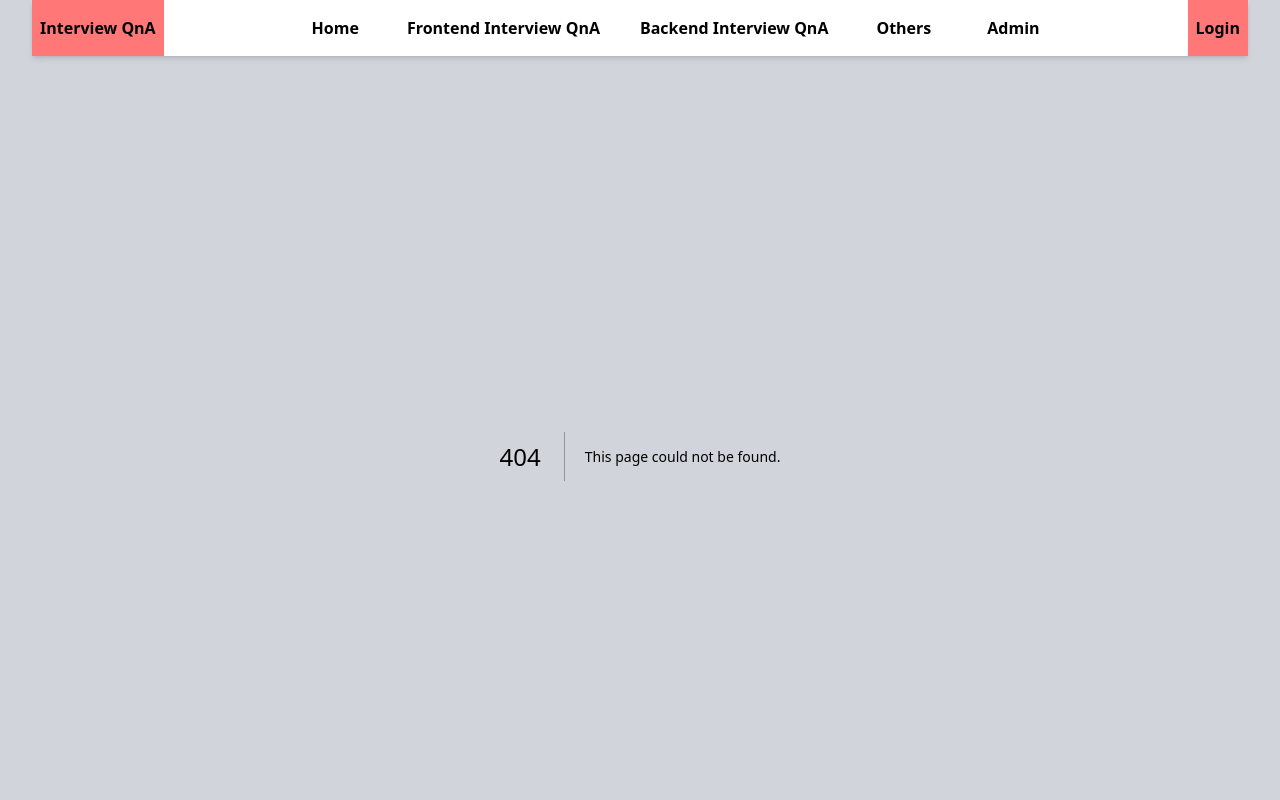
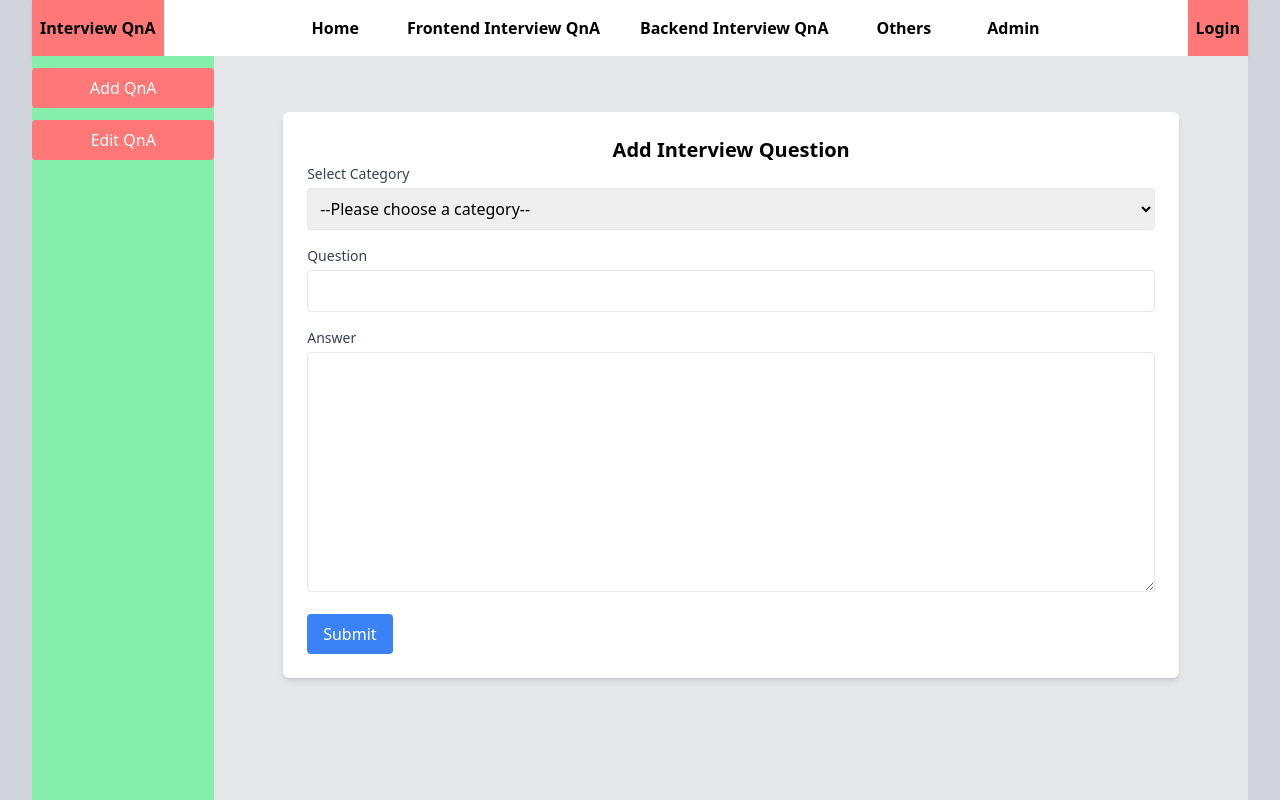
Before and after one commit to sojibjubayer/mern-interview-qna, a Next.js app: page /admin in a window 1280 px wide. Before the commit this address had no page. Shown: the top 800 px of the page. Built offline with nearby package versions, Linux system fonts and the light colour scheme.

Commit message:
admin page created with data post and get data from routes

```diff
--- /dev/null
+++ b/src/app/(frontend)/css3qna/page.js
@@ -0,0 +1,11 @@
+import React from 'react';
+
+const CSS3 = () => {
+    return (
+        <div>
+            CSS3
+        </div>
+    );
+};
+
+export default CSS3;
--- /dev/null
+++ b/src/app/(frontend)/html5qna/page.js
@@ -0,0 +1,40 @@
+"use client";
+import useQnA from '@/hooks/useQna';
+import React, { useState } from 'react';
+
+
+const HTML5 = () => {
+    const { allQnA, loading } = useQnA();
+    console.log(allQnA)
+    const [expandedQuestionId, setExpandedQuestionId] = useState(null);
+
+    // Toggle the visibility of the answer
+    const toggleAnswer = (id) => {
+        setExpandedQuestionId(expandedQuestionId === id ? null : id);
+    };
+
+    return (
+        <div className='h-screen flex flex-col gap-4 p-2 rounded-md'>
+            <h3>HTML Interview Question and Answer</h3>
+            {loading ? (
+                <p>Loading...</p>
+            ) : (
+                allQnA?.filter(filteredQna => filteredQna.qtype === 'HTML5').map((qna, index) => (
+                    <div key={qna._id} className=''>
+                        <div
+                            className='bg-white p-3 cursor-pointer'
+                            onClick={() => toggleAnswer(qna._id)}
+                        >
+                            <p>{index + 1}. {qna.question}</p>
+                            {expandedQuestionId === qna._id && (
+                                <p className='mt-2'>{qna.answer}</p>
+                            )}
+                        </div>
+                    </div>
+                ))
+            )}
+        </div>
+    );
+};
+
+export default HTML5;
--- /dev/null
+++ b/src/app/admin/page.js
@@ -0,0 +1,116 @@
+"use client";
+
+import React from "react";
+import toast, { Toaster } from "react-hot-toast";
+
+
+const AdminPage = () => {
+
+  const handleSubmit = async (e) => {
+    e.preventDefault();
+    const form = e.target;
+    const qtype = form.category.value;
+    const question = form.question.value;
+    const answer = form.answer.value;
+    const data = { qtype, question, answer };
+
+
+    try {
+      const resp = await fetch(`${process.env.NEXT_PUBLIC_BASE_URL}/api/add-qna`, {
+        method: "POST",
+        body: JSON.stringify(data),
+        headers: {
+          "Content-Type": "application/json",
+        },
+      });
+
+      const res = await resp.json();
+
+      if (res.message === "Item successfully inserted") {
+        toast.success('Question added successfully')
+      } else {
+        toast.error("Failed to insert item.");
+      }
+    } catch (error) {
+      console.error("Error inserting item:", error);
+      toast.error("An error occurred. Please try again.");
+    }
+
+    form.reset();
+  }
+
+  return (
+    <div className="h-screen flex">
+      {/* Sidebar */}
+      <div className="bg-green-300 w-[15%] h-screen flex flex-col gap-3 pt-3">
+        <button className="btn bg-[#ff7777] text-white py-2 px-4 rounded">Add QnA</button>
+        <button className="btn bg-[#ff7777] text-white py-2 px-4 rounded">Edit QnA</button>
+      </div>
+
+      {/* Main Content */}
+      <div className="bg-gray-200 w-[85%] p-4">
+        <div className="bg-white max-w-4xl mx-auto p-6 my-10 rounded-md shadow-md">
+          <p className="text-lg md:text-xl text-center font-semibold">Add Interview Question</p>
+          <form onSubmit={handleSubmit}>
+            {/* Category Selection */}
+            <div className="mb-4">
+              <label htmlFor="category" className="block text-sm font-medium text-gray-700">Select Category</label>
+              <select
+                id="category"
+                name="category"
+                required
+                className="w-full border p-2 mt-1 rounded"
+              >
+                <option value="">--Please choose a category--</option>
+                <option value="HTML5">HTML5</option>
+                <option value="CSS3">CSS3</option>
+                <option value="JAVASCRIPT">JavaScript</option>
+                <option value="REACT">React</option>
+                <option value="REDUX">Redux</option>
+                <option value="NEXTJS">Next.js</option>
+                <option value="NODEJS">Node.js</option>
+              </select>
+            </div>
+
+            {/* Question Input */}
+            <div className="mb-4">
+              <label htmlFor="question" className="block text-sm font-medium text-gray-700">Question</label>
+              <input
+                type="text"
+                id="question"
+                name="question"
+                required
+                className="w-full border p-2 mt-1 rounded"
+              />
+            </div>
+
+            {/* Answer Input */}
+            <div className="mb-4">
+              <label htmlFor="answer" className="block text-sm font-medium text-gray-700">Answer</label>
+              <textarea
+                type="text"
+                id="answer"
+                name="answer"
+                required
+                className="w-full border p-2 mt-1 rounded h-60"
+              />
+            </div>
+
+            {/* Submit Button */}
+            <button
+              type="submit"
+              className="btn bg-blue-500 text-white py-2 px-4 rounded hover:bg-blue-600 transition"
+            >
+              Submit
+            </button>
+          </form>
+        </div>
+      </div>
+
+      {/* Toast Notifications */}
+      <Toaster />
+    </div>
+  );
+};
+
+export default AdminPage;
--- /dev/null
+++ b/src/app/api/add-qna/route.js
@@ -0,0 +1,24 @@
+import { connectDB } from '@/lib/connectDB';
+import { NextResponse } from 'next/server';
+
+export async function POST(request) {
+    try {
+        // Parse the incoming JSON request body
+        const qna = await request.json();
+
+        // Connect to the database
+        const db = await connectDB();
+        const qnaCollection = db.collection('qna');
+
+        // Insert the document into the collection
+        const result = await qnaCollection.insertOne(qna);
+
+        // Return a successful response
+        return NextResponse.json({ message: "Item successfully inserted" });
+    } catch (error) {
+        console.error(error);
+
+        // Return an error response
+        return NextResponse.json({ message: "Something went wrong", error: error.message }, { status: 500 });
+    }
+}
--- /dev/null
+++ b/src/app/api/get-all-qna/route.js
@@ -0,0 +1,21 @@
+
+import { connectDB } from '@/lib/connectDB';
+
+
+import { NextResponse } from 'next/server';
+
+// export const dynamic="force-dynamic";
+export const GET=async()=>{
+
+
+    const db=await connectDB();
+    const qnaCollection=db.collection('qna')
+    try {
+       const allQna=await qnaCollection.find().toArray()
+       console.log(allQna)
+       return NextResponse.json(allQna)
+    } catch (error) {
+        return NextResponse.json({message:"something went wrong",error})
+
+    }
+}
--- /dev/null
+++ b/src/hooks/useQna.jsx
@@ -0,0 +1,27 @@
+// hooks/useQnA.js
+import { useState, useEffect } from 'react';
+import { getQnA } from '@/lib/getQnA';
+
+const useQnA = () => {
+    const [allQnA, setAllQnA] = useState([]);
+    const [loading, setLoading] = useState(true);
+
+    const fetchQnA = async () => {
+        try {
+            const data = await getQnA();
+            setAllQnA(data);
+            setLoading(false);
+        } catch (error) {
+            console.error("Error fetching QnA:", error);
+            setLoading(false);
+        }
+    };
+
+    useEffect(() => {
+        fetchQnA();
+    }, []);
+
+    return { allQnA, loading };
+};
+
+export default useQnA;
--- /dev/null
+++ b/src/lib/connectDB.js
@@ -0,0 +1,21 @@
+
+
+import { MongoClient, ServerApiVersion } from "mongodb";
+let db;
+export const connectDB = async () => {
+  if(db) return db;
+  try {
+    const uri = process.env.NEXT_PUBLIC_MONGODB_URI
+    const client = new MongoClient(uri, {
+      serverApi: {
+        version: ServerApiVersion.v1,
+        strict: true,
+        deprecationErrors: true,
+      },
+    });
+    db = client.db('webdevelopment-qna')
+    return db;
+  } catch (error) {
+    console.log({error});
+  }
+};
```
Also changed, not shown: package.json (+5 -2 lines), src/lib/getQnA.js (added, +12 -0 lines), src/lib/getAllQnA.js (added), 1 other file (tests, documents, lock files or other folders).
